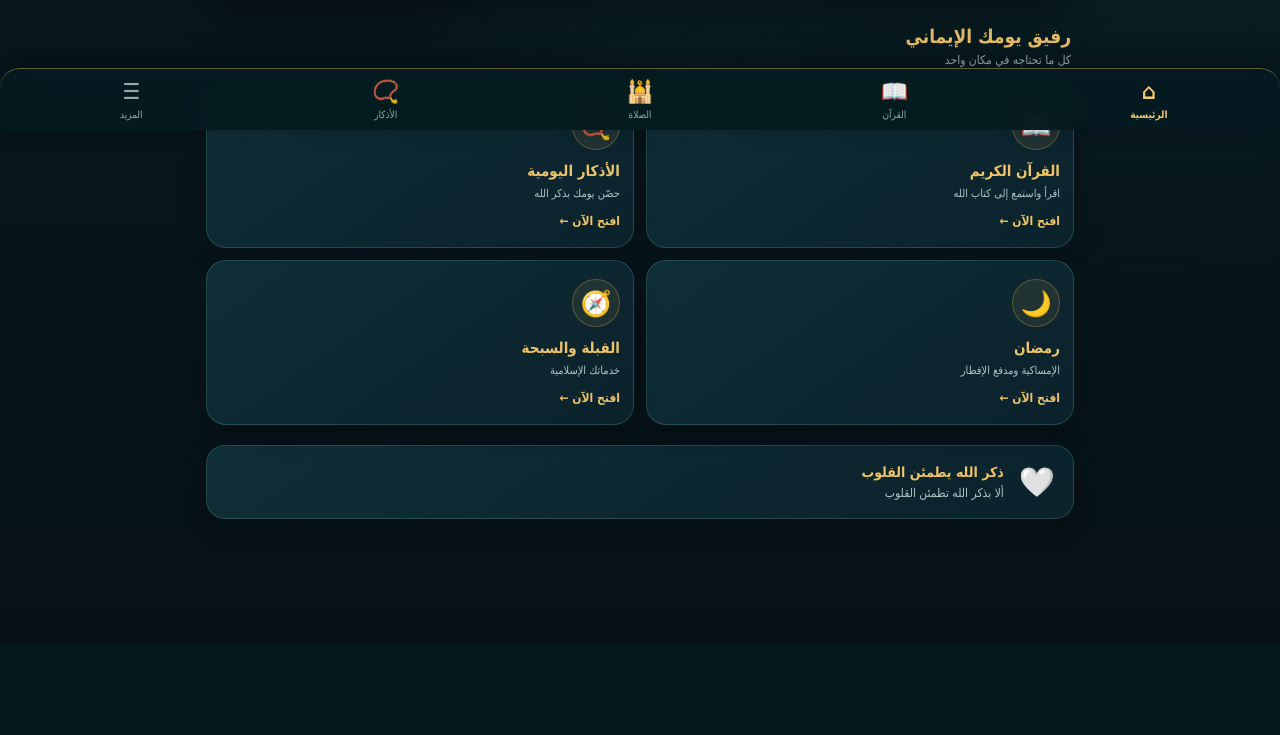
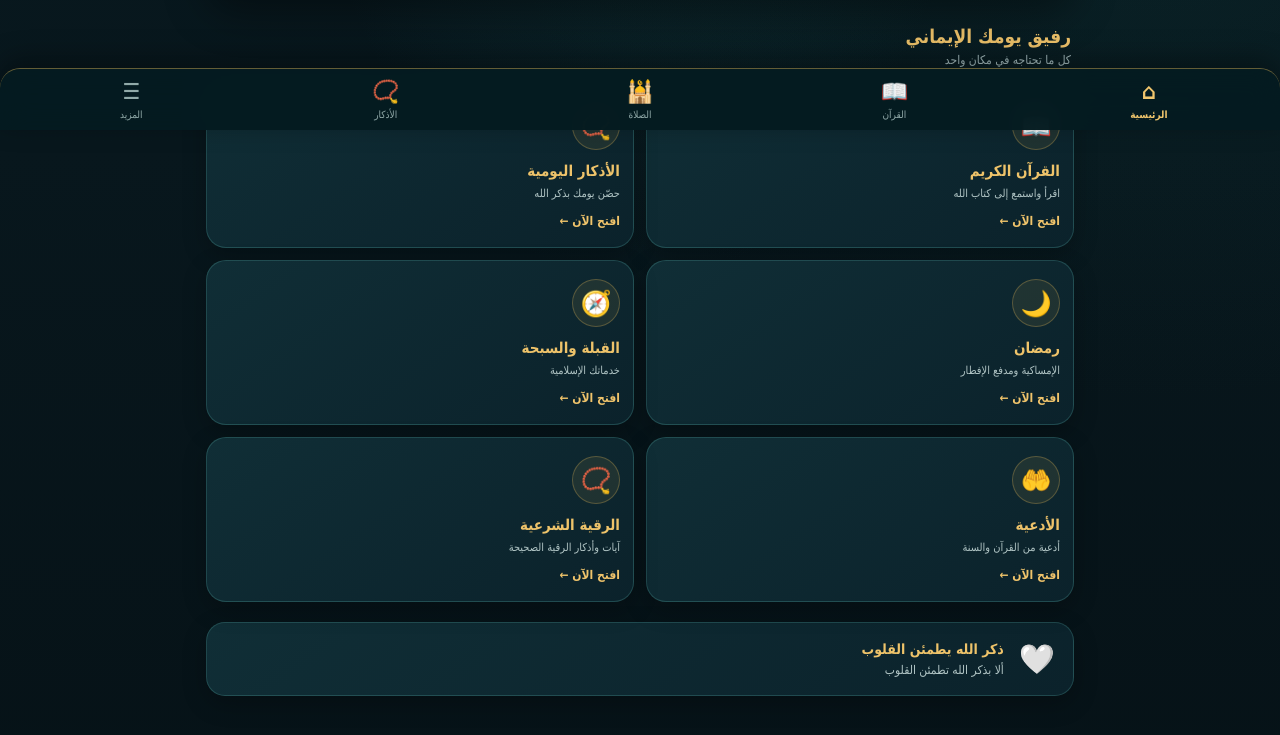
Before and after one commit to amrsaeed815-cloud/yaqeen-app, a plain HTML site: page index.html in a window 1280 px wide. Shown: the part 670-1405 px from the top of the page. Before the commit the page ends 1314 px from the top, so only its background shows below. Drawn offline with Linux system fonts and the light colour scheme; no server answers; files whose address does not match are found by name.

Commit message:
Update index.html

```diff
--- a/index.html
+++ b/index.html
@@ -113,6 +113,19 @@
         <p>خدماتك الإسلامية</p>
         <span class="feature-link">افتح الآن ←</span>
       </button>
+<button class="feature-card" type="button" onclick="showPage('duas')">
+  <span class="feature-icon">🤲</span>
+  <h3>الأدعية</h3>
+  <p>أدعية من القرآن والسنة</p>
+  <span class="feature-link">افتح الآن ←</span>
+</button>
+
+<button class="feature-card" type="button" onclick="showPage('ruqyah')">
+  <span class="feature-icon">📿</span>
+  <h3>الرقية الشرعية</h3>
+  <p>آيات وأذكار الرقية الصحيحة</p>
+  <span class="feature-link">افتح الآن ←</span>
+</button>
 
     </div>
 
```
